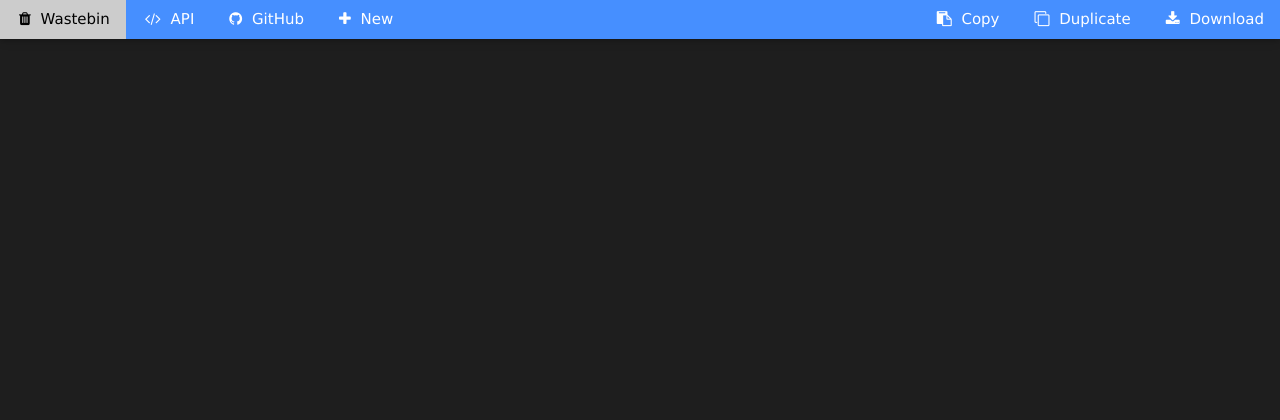
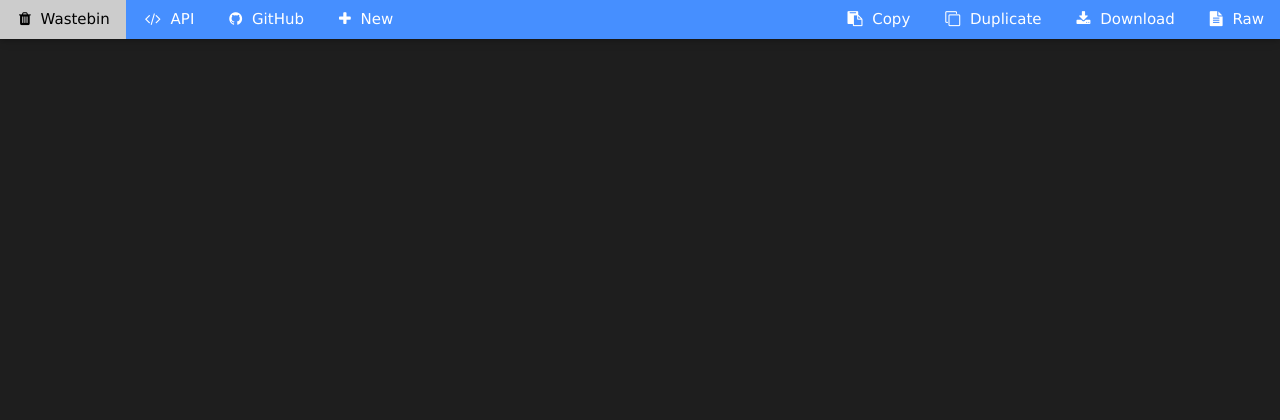
Before and after one commit to lemonyte/wastebin, a FastAPI app: template templates/view.html in a window 1280 px wide. Shown: the top 420 px of the page. Run offline with FastAPI, Linux system fonts and the light colour scheme; the template is opened without the code that fills it, so the values that code supplies are empty.

Commit message:
Add raw button

```diff
--- a/static/script.js
+++ b/static/script.js
@@ -44,6 +44,11 @@ function downloadText() {
     link.click();
 }
 
+function raw() {
+    const id = window.location.pathname.split("/").pop();
+    window.location = "/raw/" + id;
+}
+
 function load() {
     const content = document.getElementById("doc-content");
     const docDataJson = localStorage.getItem("doc-data");
--- a/templates/view.html
+++ b/templates/view.html
@@ -7,6 +7,10 @@
 
 {% block navbar %}
 {{ super() }}
+<a class="w3-bar-item w3-button w3-right" onclick="raw();">
+  <span class="icon"><i class="fa fa-file-text"></i></span>
+  Raw
+</a>
 <a class="w3-bar-item w3-button w3-right" onclick="downloadText();">
   <span class="icon"><i class="fa fa-download"></i></span>
   Download
```
